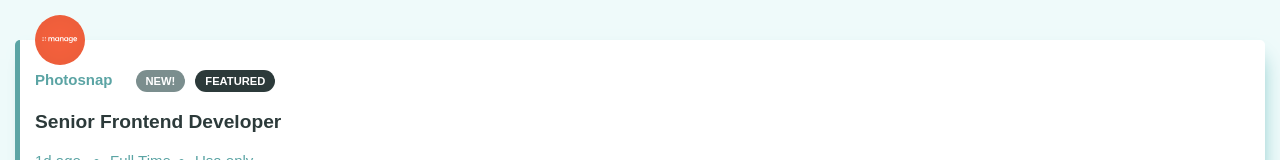
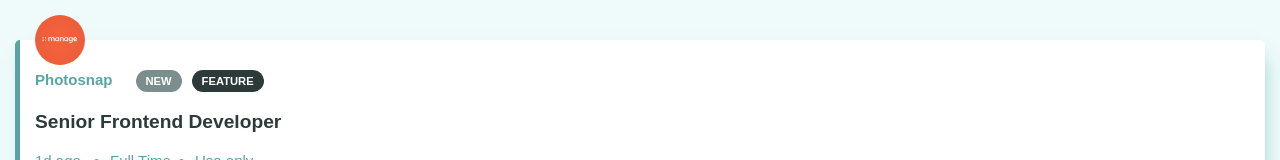
Before and after one commit to josemunozr/job-listing, a React app: page / in a window 1280 px wide. Shown: the part 176-336 px from the top of the page. Built offline with nearby package versions, Linux system fonts and the light colour scheme.

Commit message:
badge component changed

```diff
--- a/src/components/Badge.jsx
+++ b/src/components/Badge.jsx
@@ -11,14 +11,17 @@ const BadgeStyled = styled.span`
   text-transform: uppercase;
   font-weight: 700;
   margin: 0 5px;
-  ${(props) => props.color && css`
-    background-color: var(--${props.color})
+  ${(props) => props.type === 'new' && css`
+    background-color: var(--darkGrayingCyan);
+  `}
+  ${(props) => props.type === 'feature' && css`
+    background-color: var(--VeryDarkGrayingCyan);
   `}
 `;
 
-const Badge = ({ name, color }) => (
-  <BadgeStyled color={color}>
-    { name }
+const Badge = ({ type }) => (
+  <BadgeStyled type={type}>
+    { type }
   </BadgeStyled>
 );
 
--- a/src/components/Card.jsx
+++ b/src/components/Card.jsx
@@ -60,8 +60,8 @@ const Card = () => {
       <LogoCompany companyName='manage' alt='manage' />
       <div>
         <NameCompany>Photosnap</NameCompany>
-        <Badge name='new!' color='darkGrayingCyan' />
-        <Badge name='featured' color='VeryDarkGrayingCyan' />
+        <Badge type='new' />
+        <Badge type='feature' />
         <JobTitle>Senior Frontend Developer</JobTitle>
         <ListJobOptions>
           <JobOptions>1d ago</JobOptions>
```
